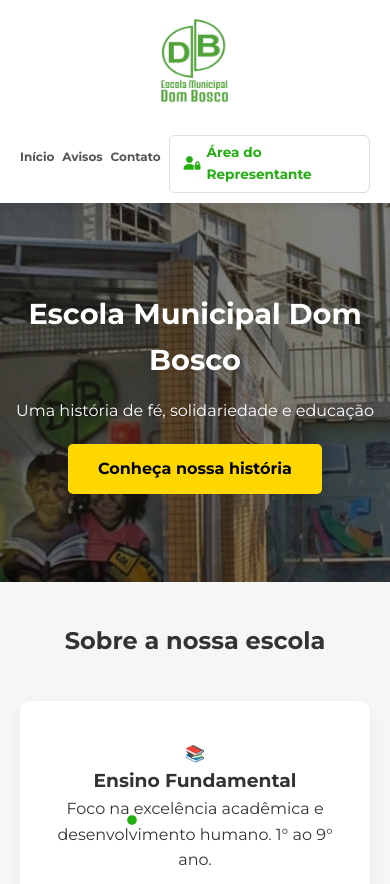
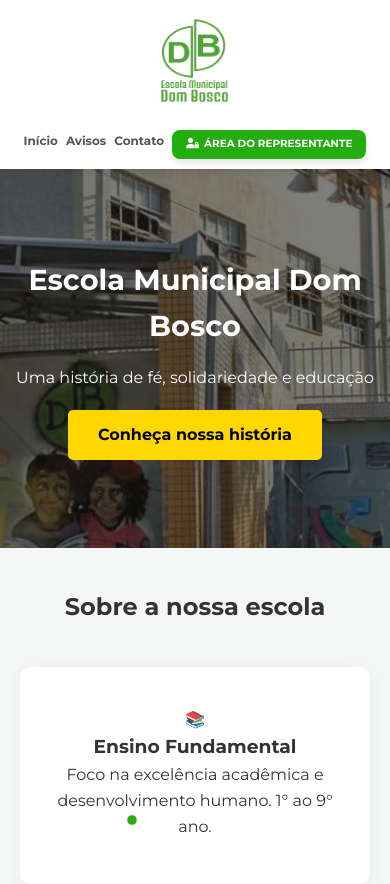
Before and after one commit to DaviBicalhol/testeescolapy, a Flask app: page / in a window 390 px wide. Shown: the top 884 px of the page. Run offline with Flask 3, Linux system fonts and the light colour scheme.

Commit message:
ajustes finais

```diff
--- a/static/css/style.css
+++ b/static/css/style.css
@@ -819,37 +819,38 @@ body {
    ============================================================ */
 
 .btn-login-rep {
-    background-color: transparent !important;
-    color: var(--cor-primaria) !important;
-    padding: 6px 14px !important;
-    border: 1.5px solid var(--cor-primaria);
-    border-radius: 6px;
-    font-weight: 600;
+    background-color: var(--cor-primaria) !important;
+    color: white !important;
+    padding: 10px 18px !important;
+    border-radius: 8px;
+    font-weight: bold;
     display: inline-flex;
     align-items: center;
-    gap: 6px;
-    transition: all 0.2s ease;
-    text-transform: none;
-    font-size: 0.85rem !important;
-    box-shadow: none;
+    gap: 8px;
+    transition: all 0.3s ease;
+    box-shadow: 0 4px 6px rgba(0,0,0,0.1);
+    text-transform: uppercase;
+    font-size: 0.8rem !important;
 }
 
 .btn-login-rep:hover {
-    background-color: var(--cor-primaria) !important;
+    background-color: #1a880d !important;
+    transform: translateY(-2px);
+    box-shadow: 0 6px 12px rgba(0,0,0,0.15);
     color: white !important;
-    transform: none;
-    box-shadow: none;
 }
 
-/* No mobile, ele vira um botão de largura total */
 @media (max-width: 768px) {
     .btn-login-rep {
-        margin-top: 15px;
+        margin-top: 10px;
         width: 100%;
         justify-content: center;
-        border-color: #ddd;
+        font-size: 0.65rem  !important  ;
+        padding: 6px 14px !important ;
+        gap: 5px;
     }
 }
+
 #galeriaFotos {
     display: grid;
     grid-template-columns: repeat(auto-fit, minmax(300px, 1fr));
```
